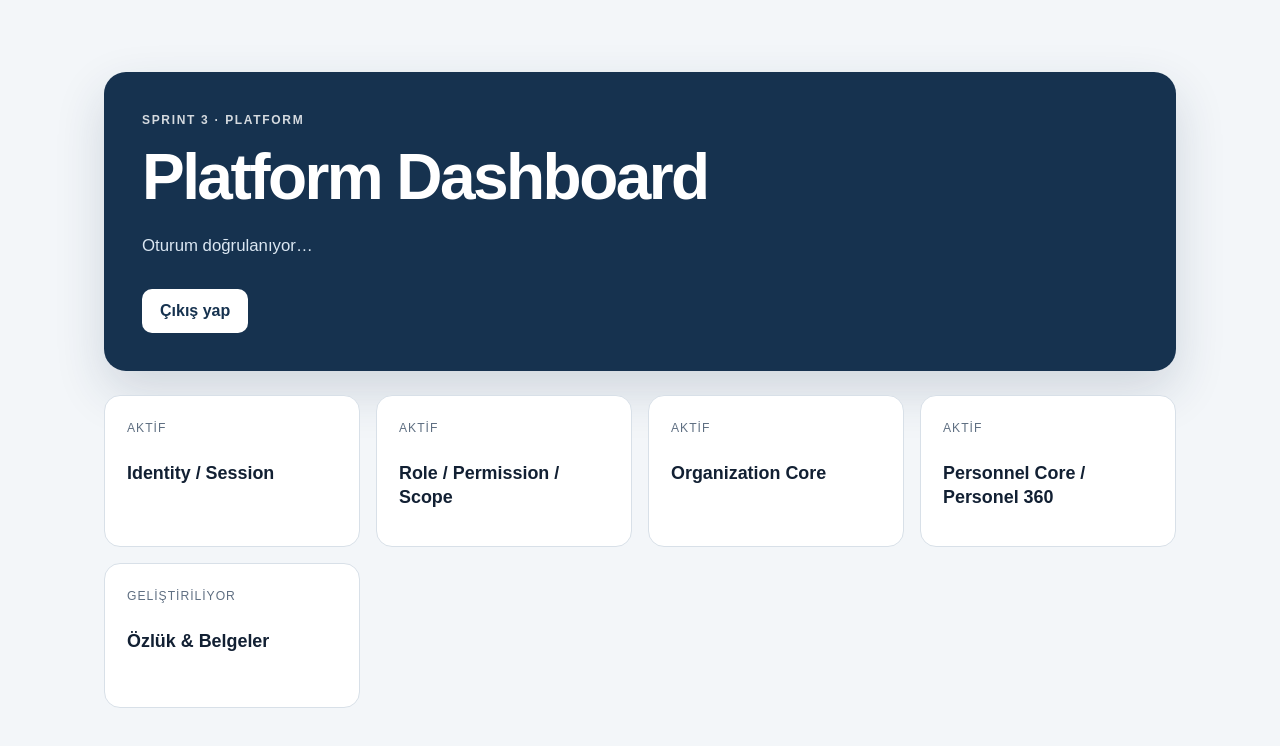
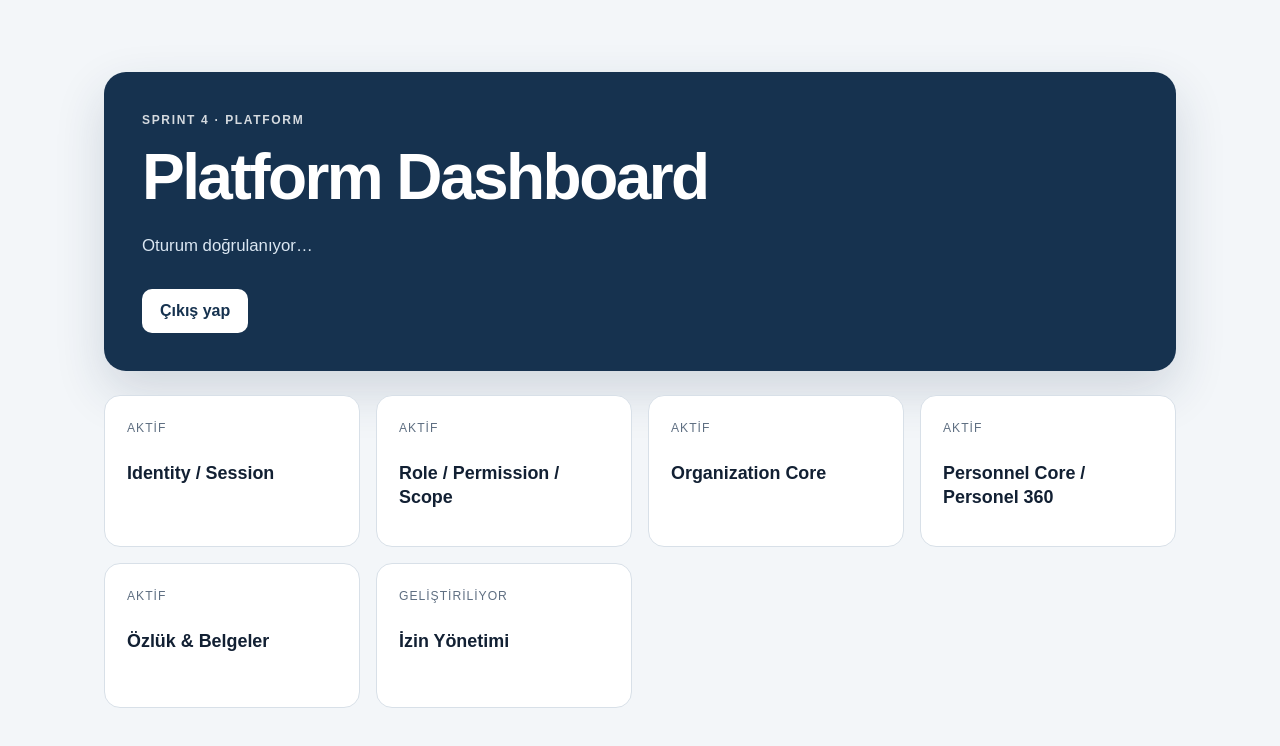
Before and after one commit to oncunur/personnel-platform, a Next.js app in the folder frontend/: page /dashboard in a window 1280 px wide. Shown: the top 746 px of the page. Built offline with nearby package versions, Linux system fonts and the light colour scheme; no server answers; sample sign-in values are in the browser's storage.

Commit message:
Add leave center to dashboard

```diff
--- a/frontend/app/dashboard/page.tsx
+++ b/frontend/app/dashboard/page.tsx
@@ -31,9 +31,10 @@ export default function DashboardPage() {
   const canOpenOrganization = me?.permissions.some(x => x.code.startsWith("organization.")) ?? false;
   const canOpenPersonnel = me?.permissions.some(x => x.code === "personnel.view") ?? false;
   const canOpenDocuments = me?.permissions.some(x => x.code.startsWith("documents.")) ?? false;
+  const canOpenLeave = me?.permissions.some(x => x.code.startsWith("leave.")) ?? false;
 
   return <main className="shell">
-    <section className="hero compact"><span className="eyebrow">SPRINT 3 · PLATFORM</span><h1>Platform Dashboard</h1><p>{message}</p>{me ? <div className="session-summary"><strong>{me.username}</strong><span>{me.email ?? "E-posta tanımlı değil"}</span><span>Security version: {me.securityVersion}</span><span>Roller: {me.roles.map(x => x.code).join(", ") || "—"}</span><span>Scope: {me.scopes.map(x => x.scopeType).join(", ") || "—"}</span></div> : null}<div className="actions action-row">{canOpenPersonnel ? <a className="primary" href="/personnel">Personel</a> : null}{canOpenDocuments ? <a className="primary" href="/documents">Özlük & Belgeler</a> : null}{canOpenOrganization ? <a className="primary" href="/organization">Organizasyon</a> : null}{canOpenSecurity ? <a className="primary" href="/security">Security Console</a> : null}<button className="secondary-button" type="button" onClick={logout}>Çıkış yap</button></div></section>
-    <section className="grid" aria-label="Platform durum kartları"><article className="card"><span>Aktif</span><h2>Identity / Session</h2></article><article className="card"><span>Aktif</span><h2>Role / Permission / Scope</h2></article><article className="card"><span>Aktif</span><h2>Organization Core</h2></article><article className="card"><span>Aktif</span><h2>Personnel Core / Personel 360</h2></article><article className="card"><span>Geliştiriliyor</span><h2>Özlük & Belgeler</h2></article></section>
+    <section className="hero compact"><span className="eyebrow">SPRINT 4 · PLATFORM</span><h1>Platform Dashboard</h1><p>{message}</p>{me ? <div className="session-summary"><strong>{me.username}</strong><span>{me.email ?? "E-posta tanımlı değil"}</span><span>Security version: {me.securityVersion}</span><span>Roller: {me.roles.map(x => x.code).join(", ") || "—"}</span><span>Scope: {me.scopes.map(x => x.scopeType).join(", ") || "—"}</span></div> : null}<div className="actions action-row">{canOpenPersonnel ? <a className="primary" href="/personnel">Personel</a> : null}{canOpenDocuments ? <a className="primary" href="/documents">Özlük & Belgeler</a> : null}{canOpenLeave ? <a className="primary" href="/leave">İzin Yönetimi</a> : null}{canOpenOrganization ? <a className="primary" href="/organization">Organizasyon</a> : null}{canOpenSecurity ? <a className="primary" href="/security">Security Console</a> : null}<button className="secondary-button" type="button" onClick={logout}>Çıkış yap</button></div></section>
+    <section className="grid" aria-label="Platform durum kartları"><article className="card"><span>Aktif</span><h2>Identity / Session</h2></article><article className="card"><span>Aktif</span><h2>Role / Permission / Scope</h2></article><article className="card"><span>Aktif</span><h2>Organization Core</h2></article><article className="card"><span>Aktif</span><h2>Personnel Core / Personel 360</h2></article><article className="card"><span>Aktif</span><h2>Özlük & Belgeler</h2></article><article className="card"><span>Geliştiriliyor</span><h2>İzin Yönetimi</h2></article></section>
   </main>;
 }
```
